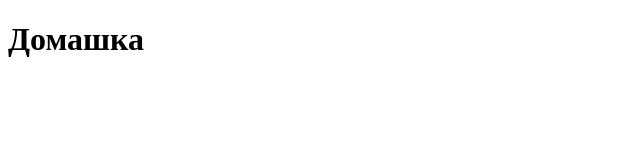
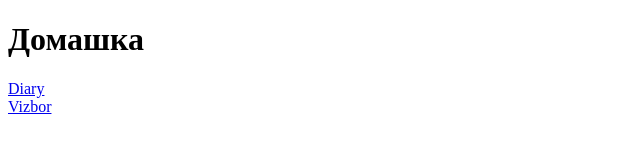
Before and after one commit to ekaterinaklishevich/klishevich_ekaterina, a plain HTML site: page index.html in a window 1280 px wide. Shown: the whole page, without its empty margins (0-640 px from the left). Drawn offline with Linux system fonts and the light colour scheme.

Commit message:
links to hw

```diff
--- a/index.html
+++ b/index.html
@@ -7,5 +7,8 @@
 </head>
 <body>
     <h1>Домашка</h1>
+    <a href="diary.html">Diary</a>
+    <br>
+    <a href="vizbor.html">Vizbor</a>
 </body>
 </html>
```
Also changed, not shown: diary.html (added), vizbor.html (added).
